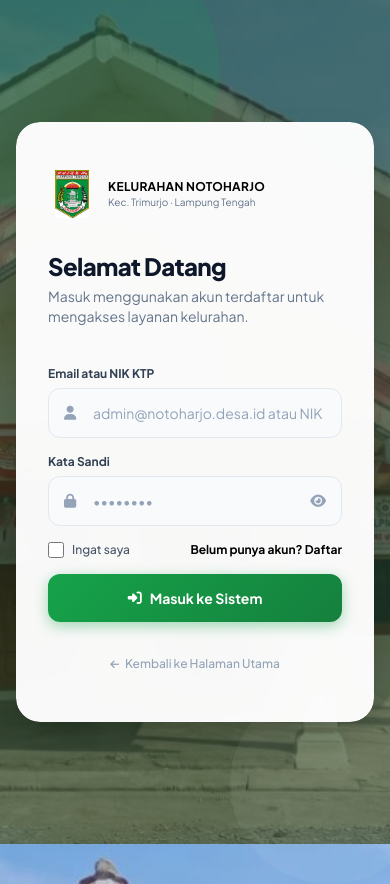
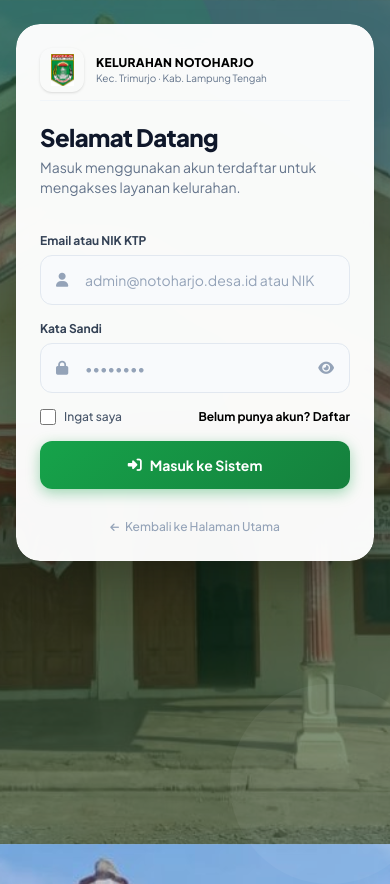
Before and after one commit to cedtashishigami/Layanankelurahannotoharjo, a Laravel app: page /login in a window 390 px wide. Run offline with Laravel 12, Linux system fonts and the light colour scheme; some libraries are stand-ins or nearby versions.

Commit message:
fix(login): improve mobile responsiveness - fix scroll, padding, iOS bg

```diff
--- a/resources/views/auth/login.blade.php
+++ b/resources/views/auth/login.blade.php
@@ -47,7 +47,8 @@
             background-image: url('/kantor-notoharjo.jpg');
             background-size: cover;
             background-position: center;
-            background-attachment: fixed;
+            /* background-attachment: scroll agar kompatibel iOS Safari */
+            background-attachment: scroll;
         }
 
         .pattern-dots::before {
@@ -123,7 +124,7 @@
     </style>
 </head>
 
-<body class="min-h-screen bg-pattern pattern-dots relative overflow-hidden flex items-center justify-center p-4">
+<body class="min-h-screen bg-pattern pattern-dots relative flex items-start justify-center p-4 py-6 sm:items-center sm:py-4">
 
     <!-- Decorative Circles -->
     <div class="decorative-circle-1"></div>
@@ -131,7 +132,7 @@
     <div class="decorative-circle-3"></div>
 
     <!-- Main Container -->
-    <div class="relative z-10 w-full max-w-5xl mx-auto grid grid-cols-1 lg:grid-cols-2 gap-0 shadow-2xl rounded-3xl overflow-hidden min-h-[600px]">
+    <div class="relative z-10 w-full max-w-5xl mx-auto grid grid-cols-1 lg:grid-cols-2 gap-0 shadow-2xl rounded-3xl overflow-hidden">
 
         <!-- === LEFT PANEL: Branding === -->
         <div class="relative flex flex-col items-center justify-center p-10 text-white text-center space-y-6 hidden lg:flex overflow-hidden"
@@ -196,16 +197,18 @@
         </div>
 
         <!-- === RIGHT PANEL: Login Form === -->
-        <div class="card-glass flex flex-col justify-center p-8 sm:p-10 space-y-6">
+        <div class="card-glass flex flex-col justify-center p-6 sm:p-8 lg:p-10 space-y-5">
 
             <!-- Mobile logo (shown only on small screens) -->
-            <div class="flex lg:hidden items-center space-x-3 mb-2">
-                <img src="{{ asset('logo-lampung-tengah.png') }}"
-                     alt="Logo Kelurahan Notoharjo"
-                     class="w-12 h-12 object-contain">
+            <div class="flex lg:hidden items-center space-x-3 pb-2 border-b border-slate-100">
+                <div class="w-11 h-11 rounded-xl bg-primary-700 flex items-center justify-center shrink-0 p-1.5 shadow">
+                    <img src="{{ asset('logo-lampung-tengah.png') }}"
+                         alt="Logo Kelurahan Notoharjo"
+                         class="w-full h-full object-contain">
+                </div>
                 <div>
-                    <p class="text-xs font-bold text-primary-700 uppercase tracking-wide">Kelurahan Notoharjo</p>
-                    <p class="text-[10px] text-slate-500">Kec. Trimurjo · Lampung Tengah</p>
+                    <p class="text-xs font-black text-primary-800 uppercase tracking-wide">Kelurahan Notoharjo</p>
+                    <p class="text-[10px] text-slate-500">Kec. Trimurjo · Kab. Lampung Tengah</p>
                 </div>
             </div>
 
```
